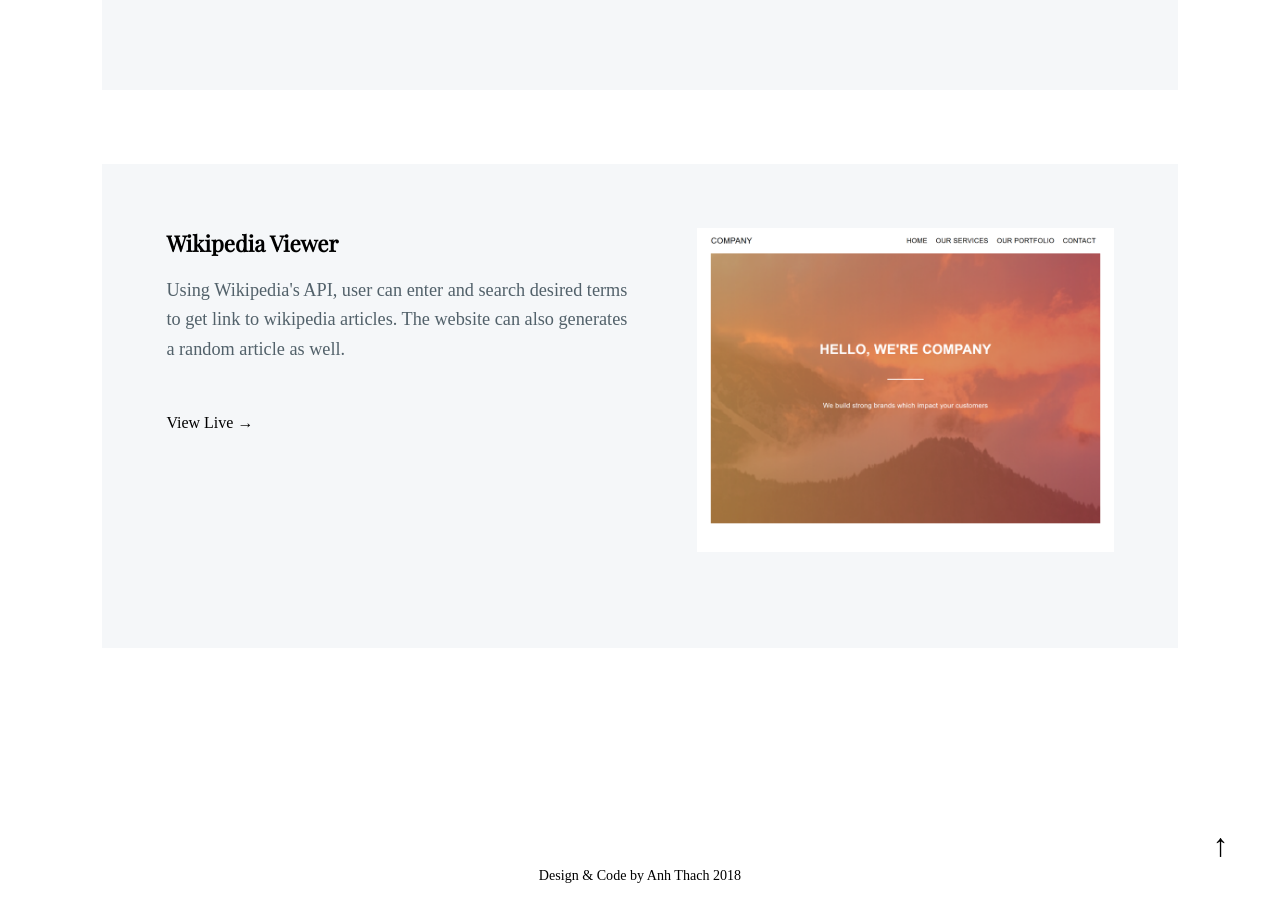
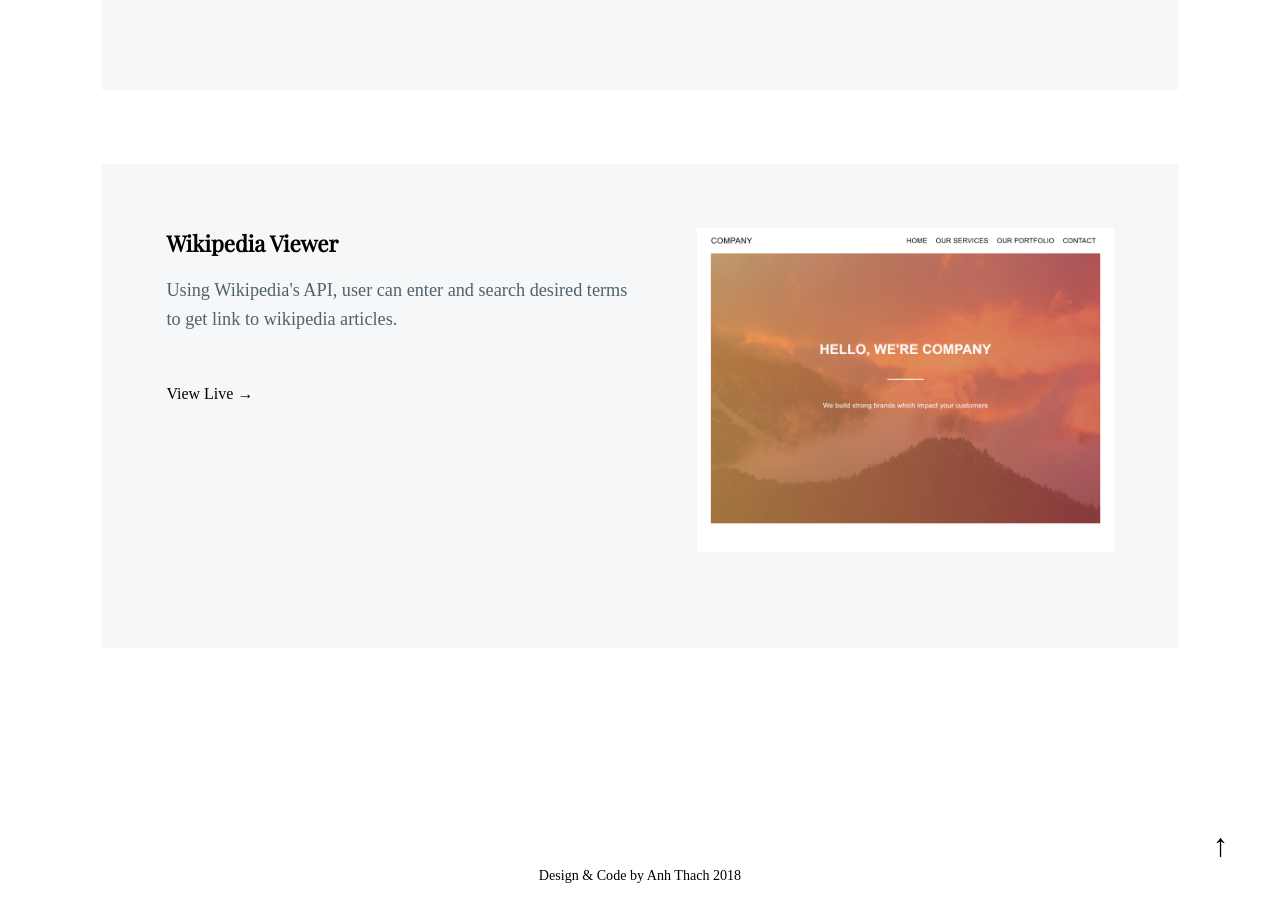
Before and after one commit to windan11/windan11.github.io, a Jekyll site: the page built from index.html, in a window 1280 px wide and 900 px high, scrolled down 2373 px. Built offline with Jekyll 4.4.1, drawn with Linux system fonts in a browser that asks for light colours; some web fonts are replaced.

Commit message:
Update default.html

```diff
--- a/_layouts/default.html
+++ b/_layouts/default.html
@@ -62,7 +62,7 @@
 					<div class="clearfix">
 						<img src="assets/demo.png" class="right" alt="screenshot of project 5">
 						<h4>Wikipedia Viewer</h4>
-						<p>Using Wikipedia's API, user can enter and search desired terms to get link to wikipedia articles. The website can also generates a random article as well.</p>
+						<p>Using Wikipedia's API, user can enter and search desired terms to get link to wikipedia articles.</p>
 						<div class="row">
 							<a class="launch" href="https://windan11.github.io/wiki-viewer/">View Live &rarr;</a>
 						</div>
```
